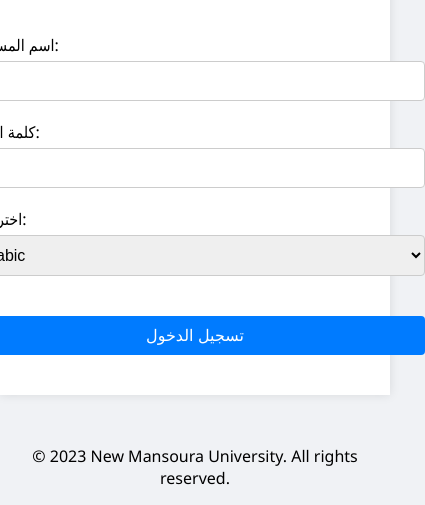
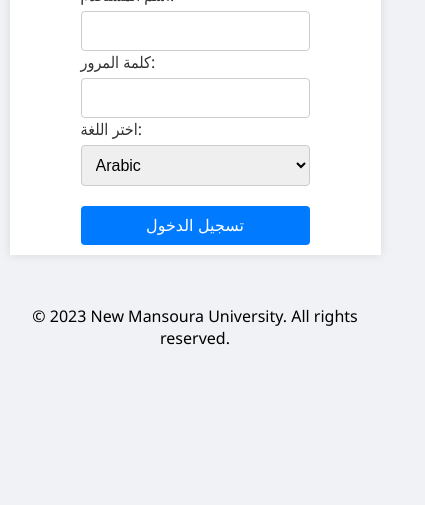
Before and after one commit to nmueg/nmueg.github.io, a plain HTML site: page index.html in a window 390 px wide. Shown: the part 358-863 px from the top of the page, 425 px wide, since content can reach past the window. Drawn offline with Linux system fonts and the light colour scheme.

Commit message:
Update index.html

```diff
--- a/index.html
+++ b/index.html
@@ -14,6 +14,7 @@
         }
 
         .container {
+            width: 90%;
             max-width: 600px;
             margin: 50px auto;
             padding: 20px;
@@ -24,28 +25,22 @@
             align-items: center;
         }
 
-        .header {
-            text-align: center;
-            margin-bottom: 30px;
-        }
-
         .header img {
             width: 400px;
             height: auto;
-        }
-
-        .form-group {
             margin-bottom: 20px;
         }
 
         .form-group label {
             display: block;
             margin-bottom: 5px;
-
+            color: #333;
+            /* Text color */
         }
 
-        .form-group input {
-            width: 460px;
+        .form-group input,
+        .form-group select {
+            width: 100%;
             padding: 10px;
             font-size: 16px;
             border: 1px solid #ccc;
@@ -53,21 +48,10 @@
             box-sizing: border-box;
         }
 
-        .form-group input:hover {
-            border-color: #007bff;
-        }
-
-        .form-group select {
-            width: 460px;
-            padding: 10px;
-            font-size: 16px;
-            border: 1px solid #ccc;
-            border-radius: 4px;
-            box-sizing: border-box;
-        }
-
+        .form-group input:hover,
         .form-group select:hover {
             border-color: #007bff;
+            /* Border color on hover */
         }
 
         .form-group button {
@@ -84,6 +68,26 @@
 
         .form-group button:hover {
             background-color: #0056b3;
+            /* Button color on hover */
+        }
+
+        .footer {
+            text-align: center;
+            margin-top: 20px;
+            color: #666;
+            /* Footer text color */
+        }
+
+        .footer p {
+            font-size: 12px;
+        }
+
+        /* Media query for screens smaller than 600px (typically mobile devices) */
+        @media screen and (max-width: 600px) {
+            .container {
+                margin: 20px auto;
+                padding: 10px;
+            }
         }
     </style>
 </head>
```
